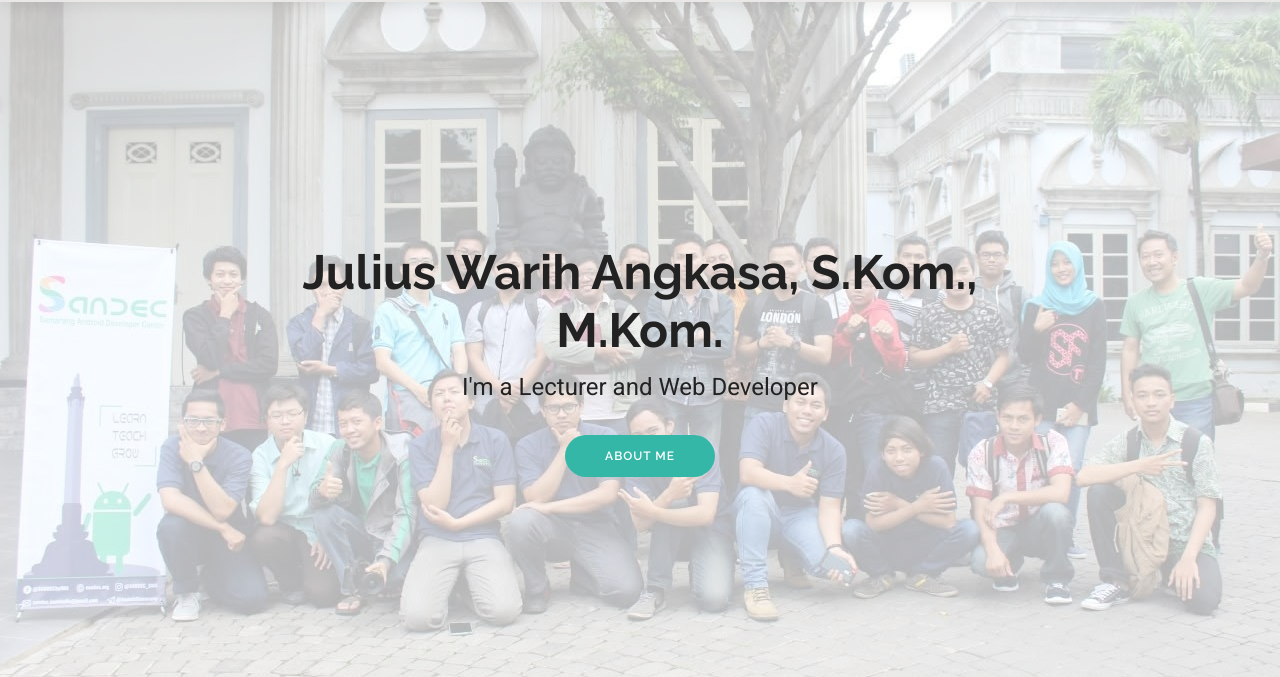
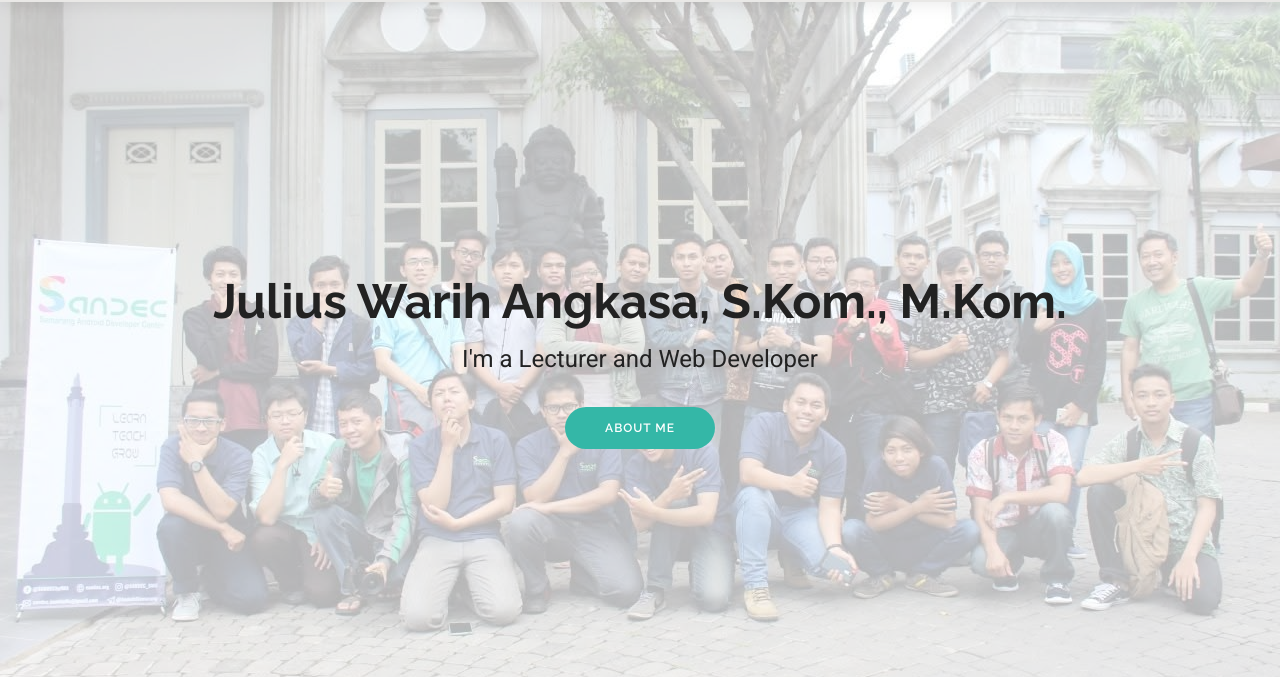
Before and after one commit to juliuswar/juliuswar.github.io, a plain HTML site: page index.html in a window 1280 px wide. Shown: the part 128-805 px from the top of the page. Drawn offline with Linux system fonts and the light colour scheme.

Commit message:
Update index.html

```diff
--- a/index.html
+++ b/index.html
@@ -89,7 +89,7 @@
 
       <div class="container text-center box" data-aos="zoom-out" data-aos-delay="100">
         <div class="row justify-content-center">
-          <div class="col-lg-8" >
+          <div class="col-lg-10" >
             <h2>Julius Warih Angkasa, S.Kom., M.Kom.</h2>
             <p>I'm a Lecturer and Web Developer</p>
             <a href="about.html" class="btn-get-started">About Me</a>
```
